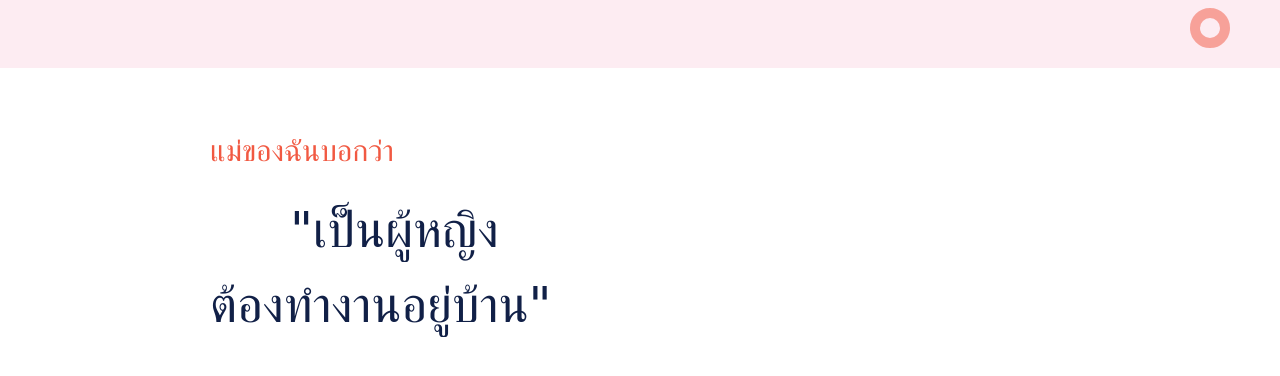
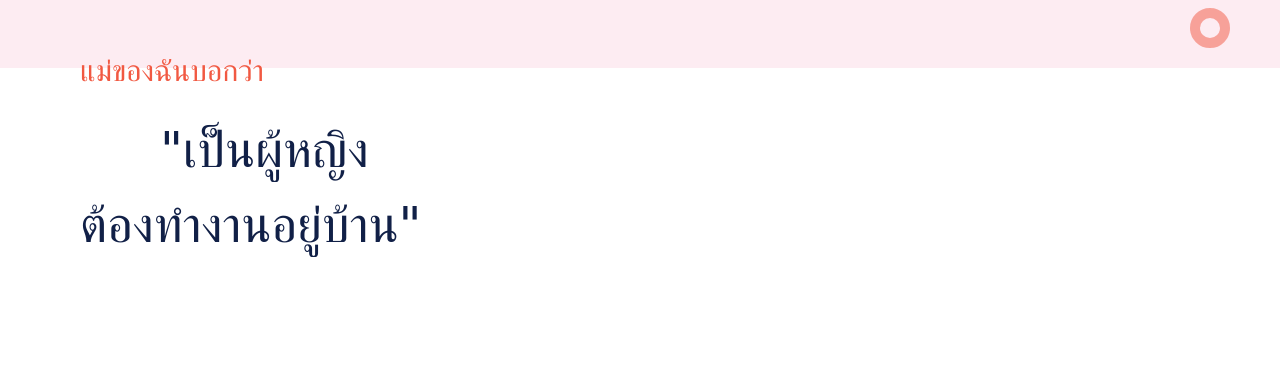
Before and after one commit to Ganokpan/EveryoneIsUnequal, a plain HTML site: page page4.html in a window 1280 px wide. Shown: the part 732-1108 px from the top of the page. After the commit the page ends 1065 px from the top, so only its background shows below. Drawn offline with nearby package versions, Linux system fonts and the light colour scheme; a web font is replaced by a local one.

Commit message:
Update page4.html

```diff
--- a/page4.html
+++ b/page4.html
@@ -1,12 +1,20 @@
 <html lang="en">
-
   <head>
     <meta charset="UTF-8" />
     <meta name="viewport" content="width=device-width, initial-scale=1.0" />
     <title>Everyeon is (UN) equal</title>
-    <link href="https://fonts.googleapis.com/css2?family=K2D&display=swap" rel="stylesheet" />
-    <link href="https://fonts.googleapis.com/css2?family=Chonburi&display=swap" rel="stylesheet" />
-    <link rel="stylesheet" href="https://cdn.jsdelivr.net/npm/bootstrap@4.5.3/dist/css/bootstrap.min.css" />
+    <link
+      href="https://fonts.googleapis.com/css2?family=K2D&display=swap"
+      rel="stylesheet"
+    />
+    <link
+      href="https://fonts.googleapis.com/css2?family=Chonburi&display=swap"
+      rel="stylesheet"
+    />
+    <link
+      rel="stylesheet"
+      href="https://cdn.jsdelivr.net/npm/bootstrap@4.5.3/dist/css/bootstrap.min.css"
+    />
     <link rel="stylesheet" href="css/page46.css" />
     <script src="https://cdn.jsdelivr.net/npm/bootstrap@4.5.3/dist/js/bootstrap.bundle.min.js"></script>
     <script src="https://code.jquery.com/jquery-3.5.1.js"></script>
@@ -29,17 +37,21 @@
     <div class="container-fluid content bg-pale-pink">
       <div class="row" style="margin: 50px">
         <div class="col">
-                <img style="width: auto; height: 75vh; margin-left: 350;" src="img/page1/1.png" />
+          <img
+            style="width: auto; height: 75vh; margin-left: 350"
+            src="img/page1/1.png"
+          />
         </div>
-            <div class="col" style="margin: 130px;">
-                <p class="subhead cl-peach one">แม่ของฉันบอกว่า
+        <div class="col" style="margin-top: 50px; margin-bottom: 50px">
+          <p class="subhead cl-peach one">แม่ของฉันบอกว่า</p>
+          <p class="head cl-navy two" style="margin-bottom: 0px">
+            <span class="tab"></span>"เป็นผู้หญิง
           </p>
-                <p class="head cl-navy two" style="margin-bottom: 0px;"><span class="tab"></span>"เป็นผู้หญิง</p>
           <p class="head cl-navy two">ต้องทำงานอยู่บ้าน"</p>
           <p class="cl-blue three">
-                    แม่เคยบอกฉันว่า หากต้องการเป็นภรรยาที่ดี<br>
-                    หน้าที่แรกที่เราต้องทำคือดูแลความเรียบร้อยทุกอย่างในบ้าน<br>
-                    ไม่ว่าจะเป็นเรื่องงานบ้าน และการอยู่บ้านเพื่อดูแลลูก<br>
+            แม่เคยบอกฉันว่า หากต้องการเป็นภรรยาที่ดี<br />
+            หน้าที่แรกที่เราต้องทำคือดูแลความเรียบร้อยทุกอย่างในบ้าน<br />
+            ไม่ว่าจะเป็นเรื่องงานบ้าน และการอยู่บ้านเพื่อดูแลลูก<br />
             เพราะมันคือสิ่งที่ผู้หญิงควรจะเป็น
           </p>
         </div>
@@ -53,20 +65,17 @@
         $(".credit").slideToggle(500);
       });
 
-        $('.one').css({ 'display': 'none' }),
-        $('.one').animate({ 'top': 0 }, { "duration": 2000, "queue": false });
-        $('.one').fadeIn(2000);
+      $(".one").css({ display: "none" }),
+        $(".one").animate({ top: 0 }, { duration: 2000, queue: false });
+      $(".one").fadeIn(2000);
 
-        $('.two').css({ 'display': 'none' }),
-        $('.two').animate({ 'top': 0 }, { "duration": 2000, "queue": false });
-        $('.two').delay(3000).fadeIn(2000);
+      $(".two").css({ display: "none" }),
+        $(".two").animate({ top: 0 }, { duration: 2000, queue: false });
+      $(".two").delay(3000).fadeIn(2000);
 
-        $('.three').css({ 'display': 'none' }),
-        $('.three').animate({ 'top': 0 }, { "duration": 2000, "queue": false });
-        $('.three').delay(6000).fadeIn(2000);
-
-
+      $(".three").css({ display: "none" }),
+        $(".three").animate({ top: 0 }, { duration: 2000, queue: false });
+      $(".three").delay(6000).fadeIn(2000);
     </script>
   </body>
-
 </html>
```
Lines whose indentation alone changed are shown as unchanged.
